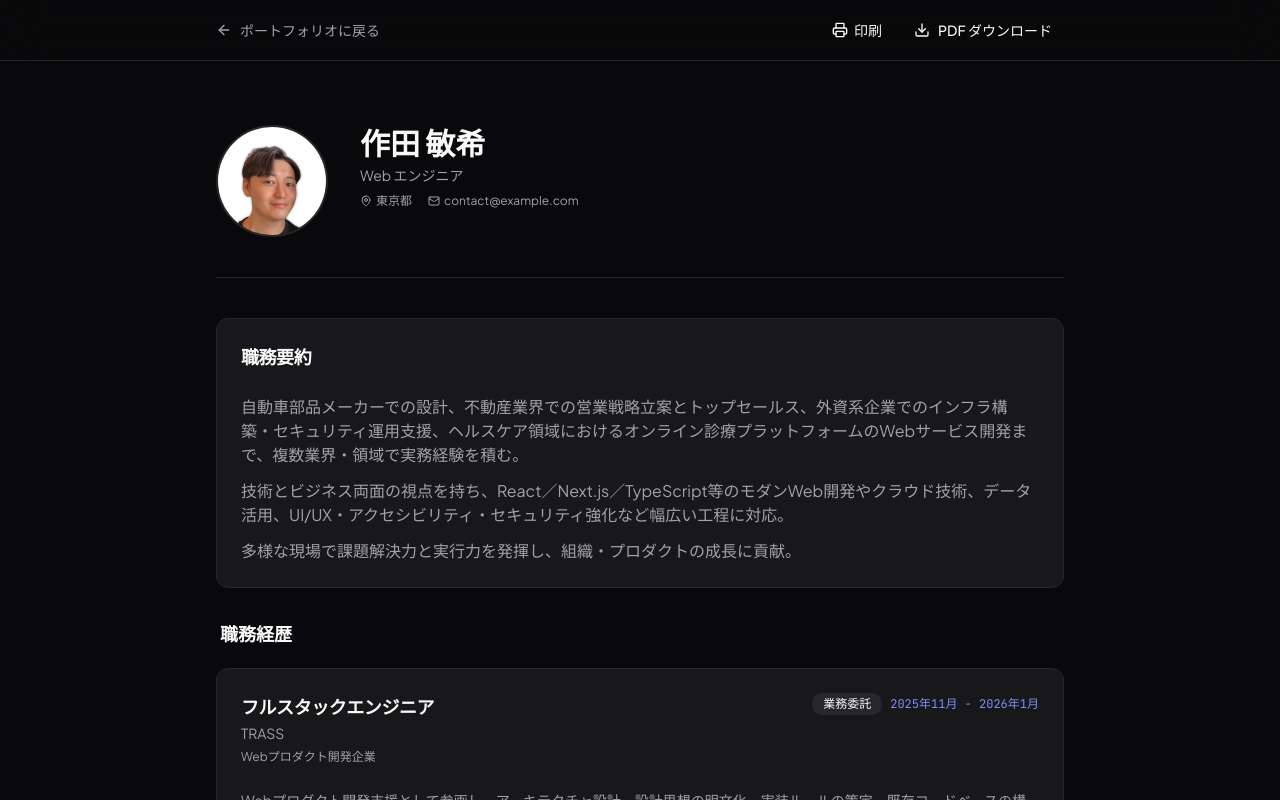
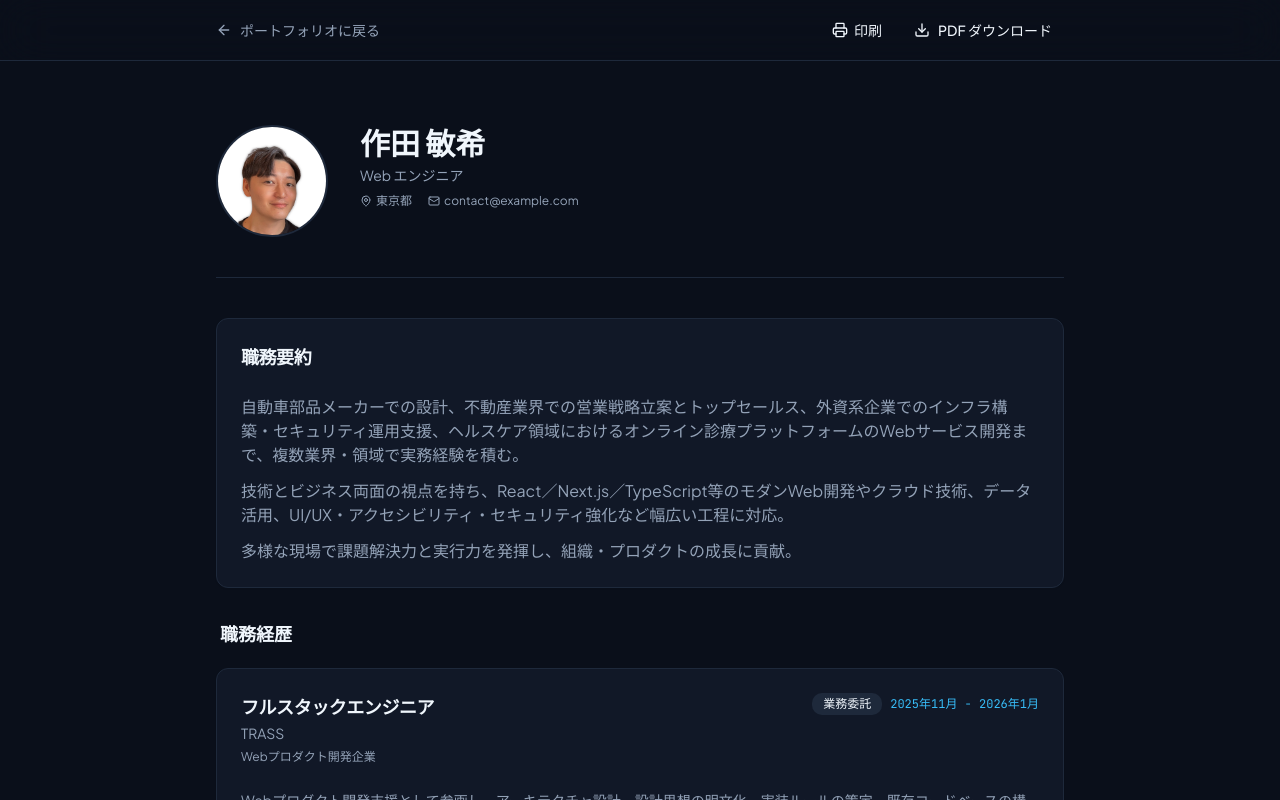
Before and after one commit to KoenigWolf/keireki, a Next.js app: page /career in a window 1280 px wide. Shown: the top 800 px of the page. Built offline with nearby package versions, Linux system fonts and the light colour scheme; no server answers.

Commit message:
style: switch theme from indigo/violet to sky/cyan

```diff
--- a/src/app/globals.css
+++ b/src/app/globals.css
@@ -5,72 +5,72 @@
 /* ─── Design System ─── */
 
 :root {
-  --background: #fafafa;
-  --foreground: #0a0a0a;
-  --primary: #6366f1;
-  --primary-light: #818cf8;
-  --primary-dark: #4f46e5;
+  --background: #fafbfc;
+  --foreground: #0c1222;
+  --primary: #0ea5e9;
+  --primary-light: #38bdf8;
+  --primary-dark: #0284c7;
   --primary-foreground: #ffffff;
-  --muted: #f4f4f5;
-  --muted-foreground: #71717a;
+  --muted: #f1f5f9;
+  --muted-foreground: #64748b;
   --card: #ffffff;
-  --card-foreground: #0a0a0a;
-  --border: #e4e4e7;
-  --accent: #8b5cf6;
+  --card-foreground: #0c1222;
+  --border: #e2e8f0;
+  --accent: #06b6d4;
   --accent-foreground: #ffffff;
-  --gradient-start: #6366f1;
-  --gradient-mid: #8b5cf6;
-  --gradient-end: #a78bfa;
+  --gradient-start: #0ea5e9;
+  --gradient-mid: #06b6d4;
+  --gradient-end: #22d3ee;
   --success: #059669;
-  --icon-sun: #fbbf24;
+  --icon-sun: #f59e0b;
   --icon-moon: #475569;
-  --ring: #6366f1;
-  --input: #e4e4e7;
-  --secondary: #f4f4f5;
-  --secondary-foreground: #0a0a0a;
+  --ring: #0ea5e9;
+  --input: #e2e8f0;
+  --secondary: #f1f5f9;
+  --secondary-foreground: #0c1222;
   --destructive: #ef4444;
   --destructive-foreground: #ffffff;
   --popover: #ffffff;
-  --popover-foreground: #0a0a0a;
+  --popover-foreground: #0c1222;
   --radius: 0.75rem;
   --glass: rgba(255, 255, 255, 0.7);
   --glass-border: rgba(255, 255, 255, 0.3);
-  --shadow-color: 0 0% 0%;
+  --shadow-color: 210 40% 50%;
   --noise-opacity: 0.02;
 }
 
 .dark {
-  --background: #09090b;
-  --foreground: #fafafa;
-  --primary: #818cf8;
-  --primary-light: #a5b4fc;
-  --primary-dark: #6366f1;
-  --primary-foreground: #09090b;
-  --muted: #18181b;
-  --muted-foreground: #a1a1aa;
-  --card: #18181b;
-  --card-foreground: #fafafa;
-  --border: #27272a;
-  --accent: #a78bfa;
-  --accent-foreground: #09090b;
-  --gradient-start: #818cf8;
-  --gradient-mid: #a78bfa;
-  --gradient-end: #c4b5fd;
+  --background: #0a0f1a;
+  --foreground: #f0f6fc;
+  --primary: #38bdf8;
+  --primary-light: #7dd3fc;
+  --primary-dark: #0ea5e9;
+  --primary-foreground: #0a0f1a;
+  --muted: #111827;
+  --muted-foreground: #94a3b8;
+  --card: #111827;
+  --card-foreground: #f0f6fc;
+  --border: #1e293b;
+  --accent: #22d3ee;
+  --accent-foreground: #0a0f1a;
+  --gradient-start: #38bdf8;
+  --gradient-mid: #22d3ee;
+  --gradient-end: #67e8f9;
   --success: #34d399;
-  --icon-sun: #fbbf24;
+  --icon-sun: #f59e0b;
   --icon-moon: #475569;
-  --ring: #818cf8;
-  --input: #27272a;
-  --secondary: #27272a;
-  --secondary-foreground: #fafafa;
+  --ring: #38bdf8;
+  --input: #1e293b;
+  --secondary: #1e293b;
+  --secondary-foreground: #f0f6fc;
   --destructive: #dc2626;
-  --destructive-foreground: #fafafa;
-  --popover: #18181b;
-  --popover-foreground: #fafafa;
+  --destructive-foreground: #f0f6fc;
+  --popover: #111827;
+  --popover-foreground: #f0f6fc;
   --radius: 0.75rem;
-  --glass: rgba(24, 24, 27, 0.6);
+  --glass: rgba(17, 24, 39, 0.6);
   --glass-border: rgba(255, 255, 255, 0.06);
-  --shadow-color: 0 0% 0%;
+  --shadow-color: 210 40% 2%;
   --noise-opacity: 0.03;
 }
 
@@ -123,12 +123,12 @@ body {
 
   .glow {
     box-shadow:
-      0 0 20px rgba(99, 102, 241, 0.15),
-      0 0 60px rgba(139, 92, 246, 0.08);
+      0 0 20px rgba(14, 165, 233, 0.15),
+      0 0 60px rgba(6, 182, 212, 0.08);
   }
 
   .glow-text {
-    text-shadow: 0 0 40px rgba(99, 102, 241, 0.3);
+    text-shadow: 0 0 40px rgba(14, 165, 233, 0.3);
   }
 
   .noise {
```
